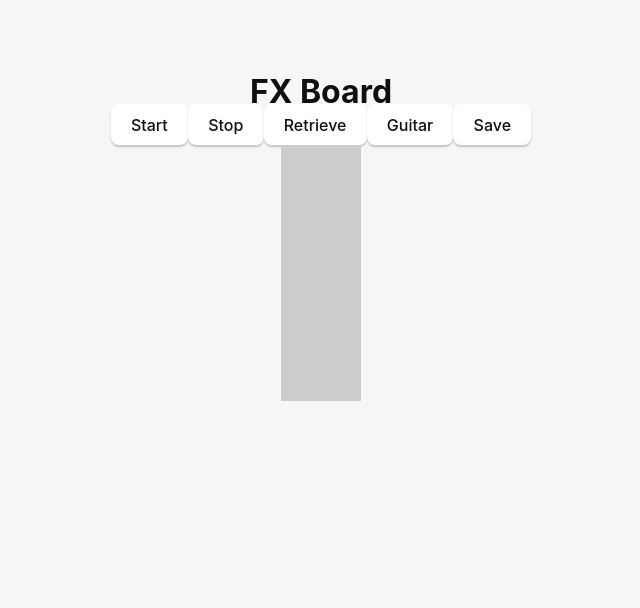
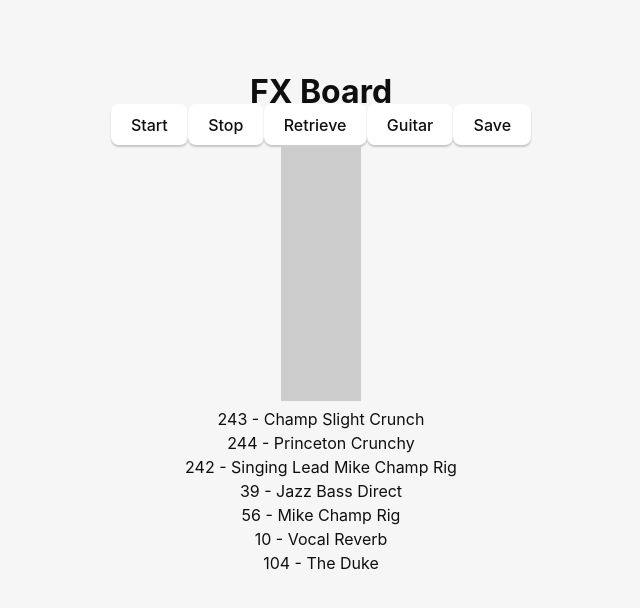
Before and after one commit to mfvargo/fx-board, a React (Vite) app: page / in a window 1280 px wide. Shown: the top 608 px of the page, without its empty margins (319-959 px from the left). Built offline with nearby package versions, Linux system fonts and the light colour scheme.

Commit message:
fix up empty db check

```diff
--- a/src/components/BoardSet.tsx
+++ b/src/components/BoardSet.tsx
@@ -29,7 +29,7 @@ export default function BoardSet() {
 
 	useEffect(() => {
 		var storedBoards = boardStorage.getItems();
-		if (!storedBoards) {
+		if (storedBoards.length == 0) {
 			// If not, use DefaultBoards and store
 			DefaultBoards.map((b) => {
 				var bd: SavedBoard = {
```
